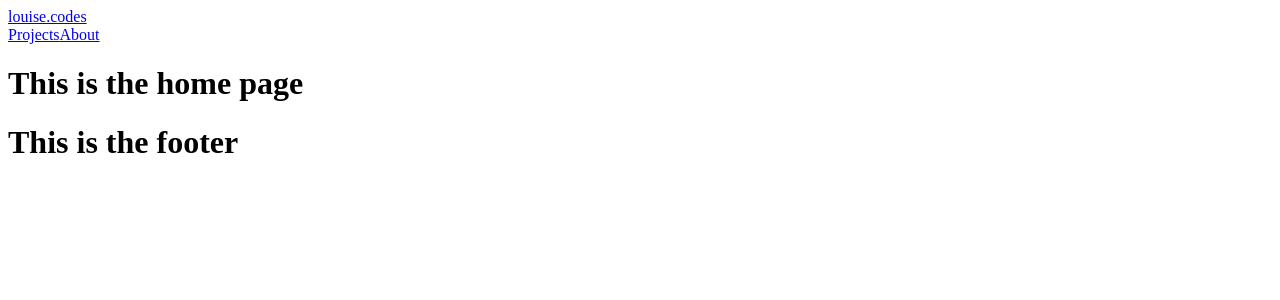
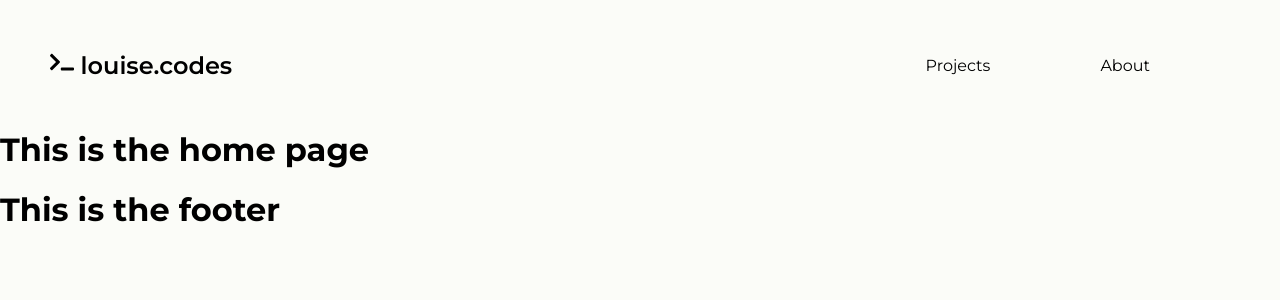
Before and after one commit to louiseka/portfolio, a React (Vite) app: page / in a window 1280 px wide. Shown: the top 300 px of the page. Built offline with nearby package versions, Linux system fonts and the light colour scheme.

Commit message:
Styling nav bar

```diff
--- a/src/components/Header.jsx
+++ b/src/components/Header.jsx
@@ -1,10 +1,11 @@
 import { Link, NavLink } from "react-router"
+import { FaTerminal } from "react-icons/fa"
 
 export default function Header() {
     return (
         <nav>
-            <Link to="/">louise.codes</Link>
-            <div>
+            <Link className="logo" to="/"> <FaTerminal /> louise.codes</Link>
+            <div className="nav-links">
                 <NavLink to="/projects">Projects</NavLink>
                 <NavLink to="/about">About</NavLink>
             </div>
--- a/src/index.css
+++ b/src/index.css
@@ -0,0 +1,58 @@
+html {
+    box-sizing: border-box;
+
+}
+
+*,
+*::before,
+*::after {
+    box-sizing: inherit;
+}
+
+/* Page Layout */
+body {
+    max-width: 1920px;
+    margin: 0 auto;
+    background-color: #fbfcf8;
+    font-family: "Montserrat", sans-serif;
+}
+
+/* Navbar */
+
+.logo {
+    font-weight: 600;
+    font-size: 1rem;
+}
+
+nav {
+    display: flex;
+    align-items: center;
+    justify-content: space-between;
+    margin: 50px;
+}
+
+nav a {
+    text-decoration: none;
+    color: #000;
+}
+
+.nav-links a {
+    padding-left: 30px;
+    padding-right: 80px;
+    cursor: pointer;
+}
+
+
+/* Media Queries */
+
+@media (min-width: 1024px) {
+    main {
+        max-width: 70%;
+    }
+
+    .logo {
+        font-size: 1.5rem;
+    }
+
+
+}
```
